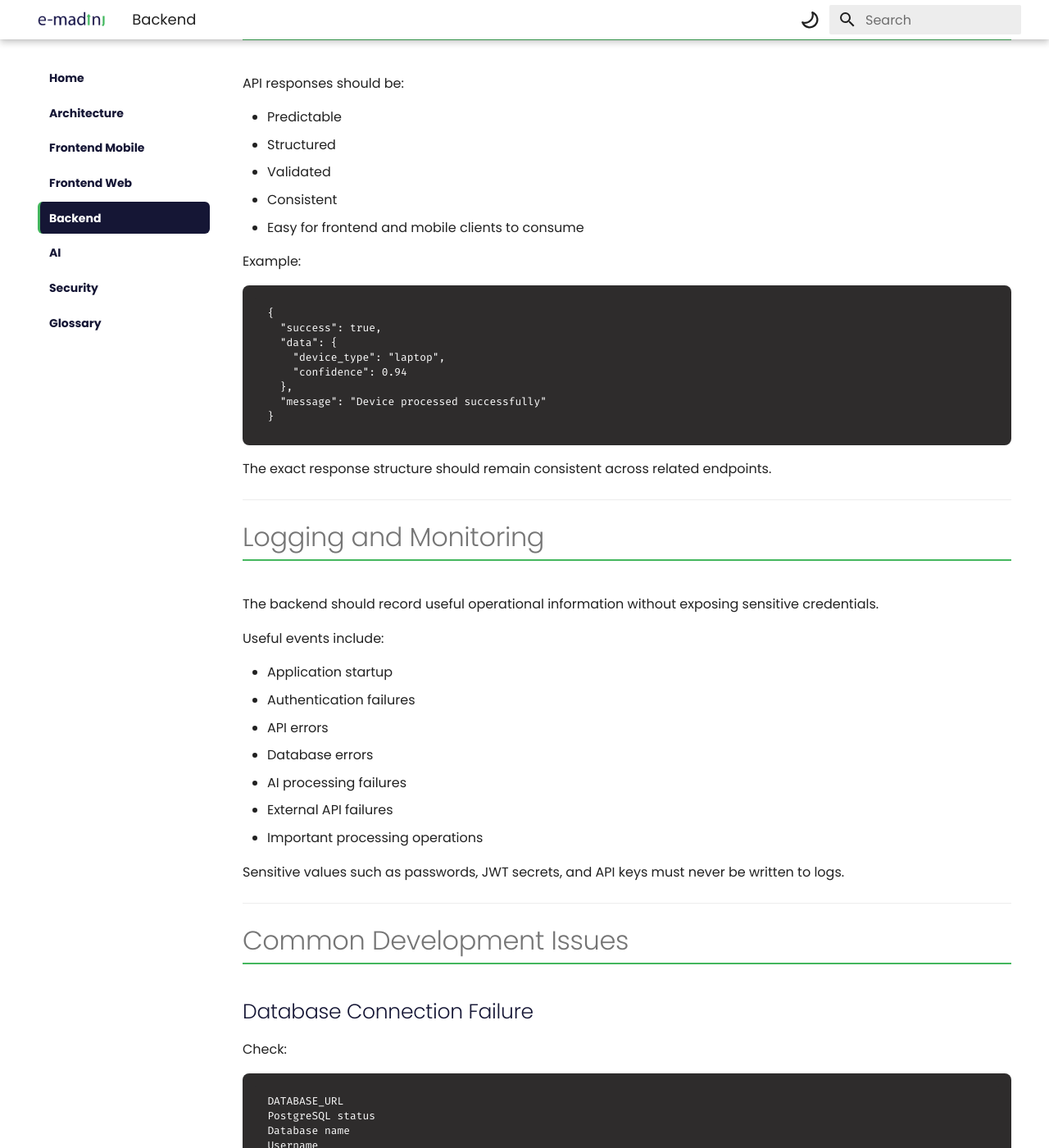
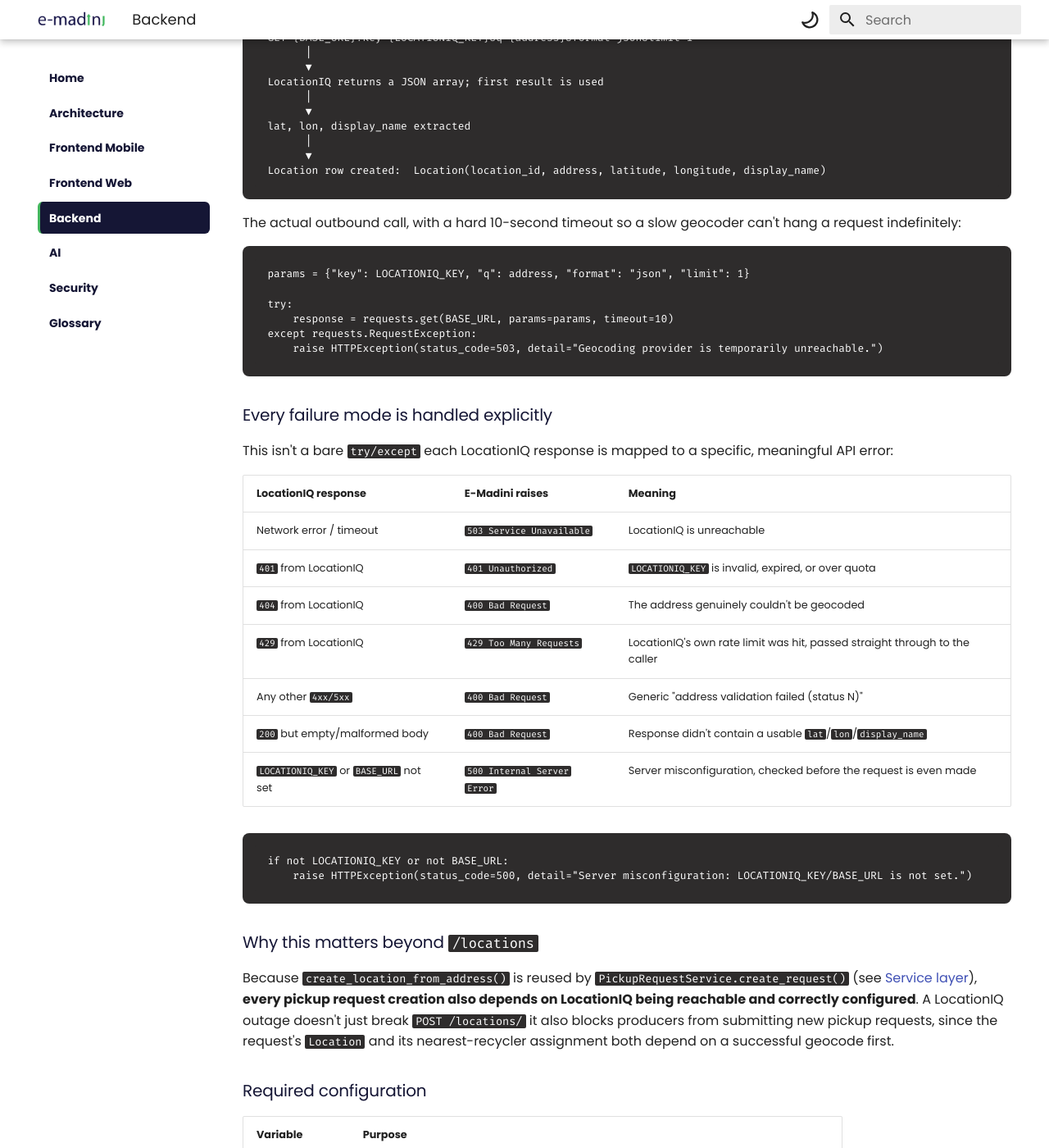
Before and after one commit to akirachix/Shupavu_Technical_Documentation, an MkDocs documentation site: the page built from docs/backend.md, in a window 1280 px wide and 1400 px high, scrolled down 33460 px. Shown: the whole window at 82% size. Built offline with MkDocs 1.6.1 and Material for MkDocs 9.7.7, drawn with Linux system fonts in a browser that asks for light colours; some of the changed text lies outside the part shown.

Commit message:
Fixed broken link connection to the backend.md

````diff
--- a/docs/backend.md
+++ b/docs/backend.md
@@ -399,6 +399,7 @@
 
 ```text
 Authorization: Bearer <token>
+The token is delivered as an httpOnly cookie (`access_token`), not a header the browser sends it automatically on subsequent requests, and it's never exposed to client-side JavaScript.
 ```
 
 ---
@@ -430,6 +431,23 @@
    v         v
 Generate    Reject
 JWT         Request
+
+## Multi-Factor Authentication (OTP)
+
+Login is not single-factor which a valid password only produces a temporary MFA token, not a session. The full flow:
+
+1. `POST /auth/login` verifies the password, then generates a 6-digit OTP.
+2. The OTP is encrypted (along with the user ID and a purpose flag) using a separate symmetric key, producing a short-lived `mfa_token`. This token self-expires after 1 minute.
+3. The OTP is emailed to the user.
+4. `POST /auth/verify-otp` checks the submitted OTP against the encrypted token using a timing-safe comparison, then issues the real access token.
+
+Two protections apply during verification:
+
+- Replay protection: once an OTP is successfully used, it can't be submitted again.
+- Brute-force protection: after 5 failed attempts, the user must log in again to get a fresh OTP.
+
+The resulting access token is valid for 180 minutes and is delivered as the httpOnly cookie described above.
+
 ```
 
 ---
@@ -700,6 +718,19 @@
 - Request status
 - Creation timestamp
 - Completion timestamp
+
+---
+
+The `status` field drives the request lifecycle and only moves in one direction:
+
+```text
+PENDING → ACCEPTED → COMPLETED
+   │          │
+   ▼          ▼
+REJECTED   REJECTED
+```
+
+A request starts as `PENDING`. The assigned recycler can accept (`ACCEPTED`) or reject (`REJECTED`) it. An accepted request can only move to `COMPLETED` or `REJECTED` it can never go back to `PENDING`.
 
 ---
 
@@ -1384,23 +1415,95 @@
 
 ---
 
-# External Integrations
-
-## LocationIQ
-
-Used for converting address information into geographic coordinates.
-
-Purpose:
-
-- Address geocoding
-- Latitude and longitude resolution
-- Location-based operational records
-
-Configuration:
-
-```text
-LOCATIONIQ_API_KEY=<secret>
-```
+# External Integration
+
+## LocationIQ Integration
+
+E-Madini never stores raw coordinates entered by hand every `Location` row is created by geocoding a plain-text address through [LocationIQ](https://locationiq.com/). This happens in exactly two places: the `POST /locations/` endpoint, and internally whenever a pickup request is created from an address (`create_location_from_address()` is shared by both).
+
+### Where it lives
+
+All of the integration logic is in one place `emadini/services/location_service.py` routers never call LocationIQ directly.
+
+```python
+LOCATIONIQ_KEY = os.getenv("LOCATIONIQ_KEY")
+BASE_URL = os.getenv("BASE_URL")
+
+class LocationService:
+    def __init__(self, db: Session):
+        self.db = db
+        self.repo = LocationRepository(db)
+
+    def create_location(self, data: LocationCreate) -> Location:
+        return self.create_location_from_address(data.address)
+
+    def create_location_from_address(self, address: str) -> Location:
+        """Geocode an address via LocationIQ and persist the result.
+        Reused by both the /locations endpoint and pickup-request creation."""
+        ...
+```
+
+### Request flow
+
+```text
+address: str
+      │
+      ▼
+GET {BASE_URL}?key={LOCATIONIQ_KEY}&q={address}&format=json&limit=1
+      │
+      ▼
+LocationIQ returns a JSON array; first result is used
+      │
+      ▼
+lat, lon, display_name extracted
+      │
+      ▼
+Location row created:  Location(location_id, address, latitude, longitude, display_name)
+```
+
+The actual outbound call, with a hard 10-second timeout so a slow geocoder can't hang a request indefinitely:
+
+```python
+params = {"key": LOCATIONIQ_KEY, "q": address, "format": "json", "limit": 1}
+
+try:
+    response = requests.get(BASE_URL, params=params, timeout=10)
+except requests.RequestException:
+    raise HTTPException(status_code=503, detail="Geocoding provider is temporarily unreachable.")
+```
+
+### Every failure mode is handled explicitly
+
+This isn't a bare `try/except` each LocationIQ response is mapped to a specific, meaningful API error:
+
+| LocationIQ response | E-Madini raises | Meaning |
+|---|---|---|
+| Network error / timeout | `503 Service Unavailable` | LocationIQ is unreachable |
+| `401` from LocationIQ | `401 Unauthorized` | `LOCATIONIQ_KEY` is invalid, expired, or over quota |
+| `404` from LocationIQ | `400 Bad Request` | The address genuinely couldn't be geocoded |
+| `429` from LocationIQ | `429 Too Many Requests` | LocationIQ's own rate limit was hit, passed straight through to the caller |
+| Any other `4xx/5xx` | `400 Bad Request` | Generic "address validation failed (status N)" |
+| `200` but empty/malformed body | `400 Bad Request` | Response didn't contain a usable `lat`/`lon`/`display_name` |
+| `LOCATIONIQ_KEY` or `BASE_URL` not set | `500 Internal Server Error` | Server misconfiguration, checked before the request is even made |
+
+```python
+if not LOCATIONIQ_KEY or not BASE_URL:
+    raise HTTPException(status_code=500, detail="Server misconfiguration: LOCATIONIQ_KEY/BASE_URL is not set.")
+```
+
+### Why this matters beyond `/locations`
+
+Because `create_location_from_address()` is reused by `PickupRequestService.create_request()` (see [Service layer](#service-layer)), **every pickup request creation also depends on LocationIQ being reachable and correctly configured**. A LocationIQ outage doesn't just break `POST /locations/` it also blocks producers from submitting new pickup requests, since the request's `Location` and its nearest-recycler assignment both depend on a successful geocode first.
+
+### Required configuration
+
+| Variable | Purpose |
+|---|---|
+| `LOCATIONIQ_KEY` | Your LocationIQ API key |
+| `BASE_URL` | LocationIQ's geocoding/search endpoint (e.g. `https://us1.locationiq.com/v1/search.php`) |
+
+Both are validated at request time (not startup) and an unset key surfaces as a `500` on the first call that needs geocoding, rather than preventing the app from booting.
+
 
 ---
 
````
Also changed, not shown: docs/architecture.md (+2 -2 lines), docs/security.md (+7 -7 lines).
